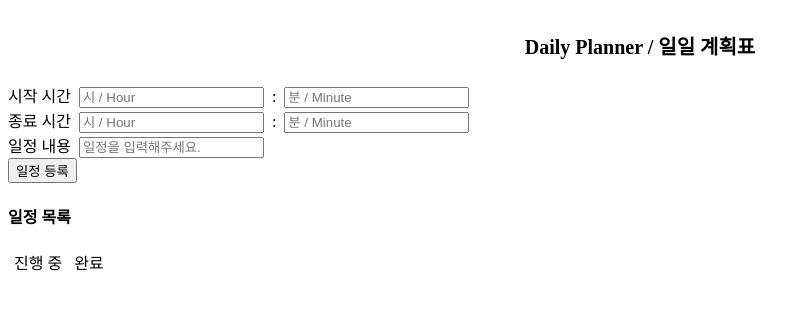
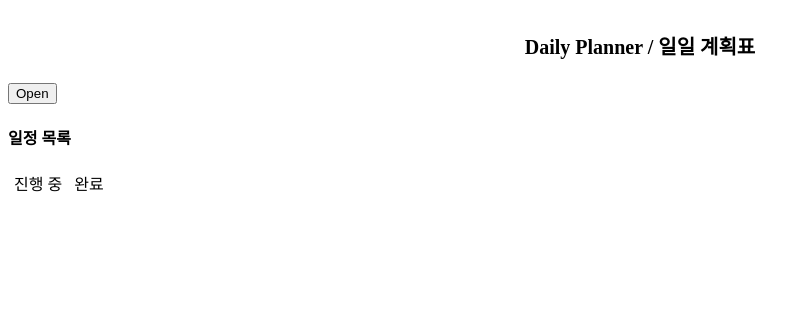
Before and after one commit to Rayched/mapleToDo, a React (Create React App) app: page / in a window 1280 px wide. Shown: the top 310 px of the page, without its empty margins (0-810 px from the left). Built offline with nearby package versions, Linux system fonts and the light colour scheme.

Commit message:
To Do List, ToDos Data (local → global), Components 분리

```diff
--- a/package.json
+++ b/package.json
@@ -14,6 +14,7 @@
     "react-dom": "^18.3.1",
     "react-hook-form": "^7.53.1",
     "react-scripts": "5.0.1",
+    "recoil": "^0.7.7",
     "styled-components": "^6.1.13",
     "typescript": "^4.9.5",
     "web-vitals": "^2.1.4"
--- a/src/ToDoForm.tsx
+++ b/src/ToDoForm.tsx
@@ -2,32 +2,10 @@
 //일정 정보를 입력하는 입력 form
 
 import React, { useState } from "react";
-import { useForm } from "react-hook-form";
 import styled from "styled-components";
-
-interface I_InputData {
-    opT_Hour?: string;
-    opT_Minute?: string;
-    edT_Hour?: string;
-    edT_Minute?: string;
-    ToDoInput?: string;
-};
-
-interface I_ToDo {
-    openT?: string;
-    endT?: string;
-    ToDo_text?: string;
-    Category: "To-Do"|"Done";
-};
-
-const InputForm = styled.form`
-    span {
-        display: block;
-    }
-`;
+import CreateToDo from "./components/createToDo";
 
 const ToDoList = styled.div`
-
     .NavBar {
         display: flex;
 
@@ -39,149 +17,28 @@ const ToDoList = styled.div`
 `;
 
 function ToDoForm(){
-    const [ToDos, setToDos] = useState<I_ToDo[]>([]);
+    const [isInput, setInput] = useState("Open");
 
-    const {
-        register,
-        handleSubmit,
-        setValue,
-    } = useForm();
-
-    const onValid = (data: I_InputData) => {
-        const ToDoInfo: I_ToDo = {
-            openT: data.opT_Hour + ":" + data.opT_Minute,
-            endT: data.edT_Hour + ":" + data.edT_Minute,
-            ToDo_text: data.ToDoInput,
-            Category: "To-Do"
+    const onClick = () => {
+        if(isInput === "Open"){
+            setInput("Close");
+        } else {
+            setInput("Open");
         };
-
-        setToDos((oldToDo) => [...oldToDo, ToDoInfo]);
-
-        //Input 값 초기화
-
-        setValue("opT_Hour", "");
-        setValue("opT_Minute", "");
-        setValue("edT_Hour", "");
-        setValue("edT_Minute", "");
-        setValue("ToDoInput", "");
-    };
-
-    const Change_Categorys = (event: React.MouseEvent<HTMLButtonElement>) => {
-        const {
-            currentTarget: {name}
-        } = event;
-
-        console.log(event);
-
-        setToDos((oldToDos) => {
-            const TargetIndex = ToDos.findIndex((todo) => todo.ToDo_text === name);
-            const FindToDo = oldToDos[TargetIndex];
-
-            const newCategory = FindToDo.Category === "To-Do" ? "Done": "To-Do";
-
-            const newToDo: I_ToDo = {
-                openT: FindToDo.openT,
-                endT: FindToDo.endT,
-                ToDo_text: FindToDo.ToDo_text,
-                Category: newCategory
-            };
-
-            return [
-                ...oldToDos.slice(0, TargetIndex),
-                newToDo,
-                ...oldToDos.slice(TargetIndex + 1)
-            ];
-        });
     }
 
     return (
         <div>
-            <InputForm onSubmit={handleSubmit(onValid)}>
-                <span>
-                    시작 시간 &nbsp;
-                    <input
-                        type="number"
-                        placeholder="시 / Hour"
-                        {...register("opT_Hour", {
-                                required: true,
-                                min: 0,
-                                max: 24,
-                                maxLength: 2
-                            }
-                        )}
-                    />
-                    &nbsp; : &nbsp;
-                    <input
-                        type="number"
-                        placeholder="분 / Minute"
-                        {...register("opT_Minute", {
-                            required: true,
-                            min: 0,
-                            max: 59,
-                            maxLength: 2
-                        })}
-                    />
-                </span>
-                <span>
-                    종료 시간 &nbsp;
-                    <input
-                        type="text"
-                        placeholder="시 / Hour"
-                        {...register("edT_Hour", {
-                            required: true,
-                            min: 0,
-                            max: 24,
-                            maxLength: 2
-                        })}
-                    />
-                    &nbsp; : &nbsp;
-                    <input
-                        type="text"
-                        placeholder="분 / Minute"
-                        {...register("edT_Minute", {
-                            required: true,
-                            min: 0,
-                            max: 59,
-                            maxLength: 2
-                        })}
-                    />
-                </span>
-                <span>
-                    일정 내용 &nbsp;
-                    <input
-                        type="text"
-                        placeholder="일정을 입력해주세요."
-                        {...register("ToDoInput", {
-                            required: true
-                        })}
-                    />
-                </span>
-                <button>일정 등록</button>
-            </InputForm>
+            <button onClick={onClick}>{isInput}</button>
+            {
+                isInput === "Close" ? <CreateToDo /> : null
+            }
             <ToDoList>
                 <h4>일정 목록</h4>
                 <div className="NavBar">
                     <span className="Category">진행 중</span>
                     <span className="Category">완료</span>
                 </div>
-                <ul>
-                    {
-                        ToDos.length === 0 ? null
-                        : (
-                                ToDos.map((todo) => {
-                                    return (
-                                        <li>
-                                            {todo.ToDo_text} ({todo.openT} ~ {todo.endT})
-                                            / {todo.Category}
-                                            / <button name={todo.ToDo_text} onClick={Change_Categorys}>
-                                                {todo.Category === "To-Do" ? "진행 중" : "완료"}
-                                            </button>
-                                        </li>
-                                    );
-                                })
-                        )
-                    }
-                </ul>
             </ToDoList>
         </div>
     );
--- /dev/null
+++ b/src/atoms.ts
@@ -0,0 +1,13 @@
+import { atom } from "recoil";
+
+export interface I_ToDoInput {
+    openT?: string;
+    endT?: string;
+    ToDo?: string;
+    Category?: "Doing" | "Done";
+};
+
+export const ToDos = atom<I_ToDoInput[]>({
+    key: "ToDos",
+    default: []
+});
--- /dev/null
+++ b/src/components/createToDo.tsx
@@ -0,0 +1,98 @@
+import { useForm } from "react-hook-form";
+import styled from "styled-components";
+import { I_ToDoInput, ToDos } from "../atoms";
+import { useSetRecoilState } from "recoil";
+
+const ToDoInputForm = styled.form``;
+
+const ToDoInput = styled.span`
+    display: block;
+    padding: 2px;
+    span {
+        margin-right: 3px;
+    };
+`;
+
+function CreateToDo(){
+    const setToDos = useSetRecoilState(ToDos);
+
+    const ConvertTime = (Times: string|undefined) => {
+        const Targets = Times?.split("");
+        const Hours = Targets?.slice(0, 2).join("");
+        const Minutes = Targets?.slice(2).join("");
+
+        return Hours + ":" + Minutes;
+    }
+
+    const {
+        register,
+        handleSubmit,
+        setValue
+    } = useForm();
+
+    const onValid = (data: I_ToDoInput) => {
+        const OpenT = ConvertTime(data.openT);
+        const EndT = ConvertTime(data.endT);
+
+        const newToDos: I_ToDoInput = {
+            ToDo: data.ToDo,
+            Category: "Doing",
+            openT: OpenT,
+            endT: EndT
+        };
+
+        setToDos((oldToDos) => {
+            return [
+                ...oldToDos,
+                newToDos
+            ];
+        });
+
+        setValue("openT", "");
+        setValue("endT", "");
+        setValue("ToDo", "");
+    };
+
+    return (
+        <>
+        <h4>일정 입력</h4>
+        <ToDoInputForm onSubmit={handleSubmit(onValid)}>
+            <ToDoInput>
+                <span>시작 시간</span>
+                <input
+                    type="text"
+                    placeholder="00:00 (시 : 분)"
+                    {...register("openT", {
+                        required: "시작 시간을 입력하지 않았습니다.",
+                        maxLength: 4,
+                    })}
+                />
+            </ToDoInput>
+            <ToDoInput>
+                <span>종료 시간</span>
+                <input
+                    type="text"
+                    placeholder="00:00 (시 : 분)"
+                    {...register("endT", {
+                        required: "종료 시간을 입력하지 않았습니다.",
+                        maxLength: 4
+                    })}
+                />
+            </ToDoInput>
+            <ToDoInput>
+                <span>일정 내용</span>
+                <input
+                    type="text"
+                    placeholder="일정을 입력해주세요."
+                    {...register("ToDo", {
+                        required: "일정 내용을 입력해주세요!"
+                    })}
+                />
+            </ToDoInput>
+            <button>일정 등록</button>
+        </ToDoInputForm>
+        </>
+    );
+};
+
+export default CreateToDo;
--- a/src/index.tsx
+++ b/src/index.tsx
@@ -1,6 +1,7 @@
 import React from 'react';
 import ReactDOM from 'react-dom/client';
 import App from './App';
+import { RecoilRoot } from 'recoil';
 
 const root = ReactDOM.createRoot(
   document.getElementById('root') as HTMLElement
@@ -8,6 +9,8 @@ const root = ReactDOM.createRoot(
 
 root.render(
   <React.StrictMode>
-    <App />
+    <RecoilRoot>
+      <App />
+    </RecoilRoot>
   </React.StrictMode>
 );
```
Also changed, not shown: 1 other file (tests, documents, lock files or other folders).
